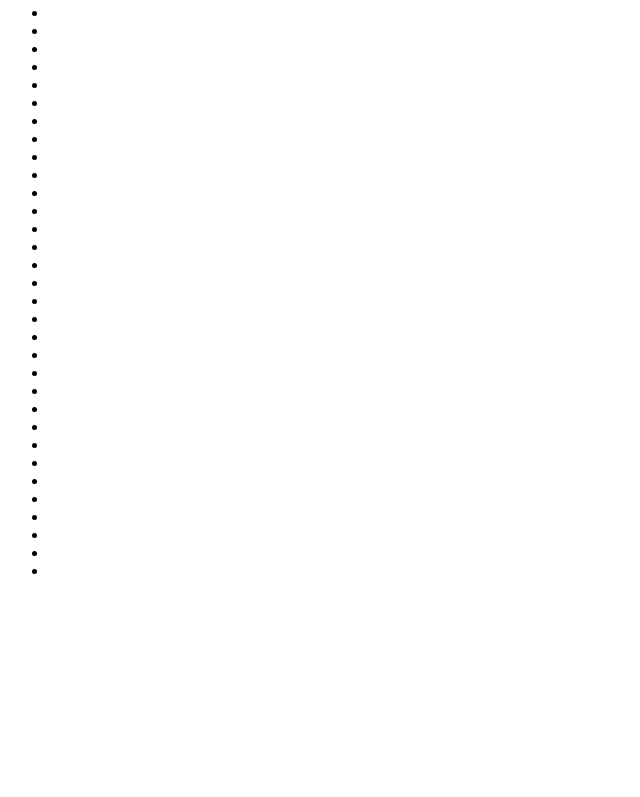
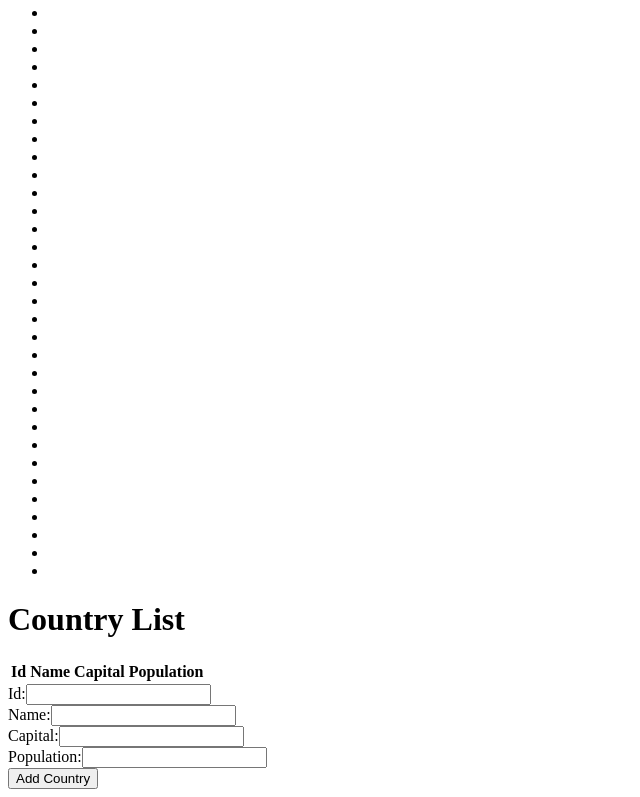
Before and after one commit to uaenaaaa/activity-15-angular-with-typescript-and-data-structures, an Angular app: page /country-list in a window 1280 px wide. Before the commit this address led to /. Shown: the part 336-1133 px from the top of the page, without its empty margins (0-640 px from the left). Before the commit the page ends 932 px from the top, so only its background shows below. Built offline with nearby package versions, Linux system fonts and the light colour scheme.

Commit message:
added: country list implementation

```diff
--- a/src/app/app.component.html
+++ b/src/app/app.component.html
@@ -10,7 +10,7 @@
 		<li><a href="/car-model-list">Car Model List</a></li>
 		<li><a href="/product-list">Product List</a></li>
 		<li><a href="/subject-list">Subject List</a></li>
-		<li><a href=""></a></li>
+		<li><a href="/country-list">Country List</a></li>
 		<li><a href=""></a></li>
 		<li><a href=""></a></li>
 		<li><a href=""></a></li>
--- a/src/app/app.routes.ts
+++ b/src/app/app.routes.ts
@@ -8,8 +8,9 @@ import { BookListComponent } from '@app/book-list/book-list.component';
 import { CityListComponent } from '@app/city-list/city-list.component';
 import { MovieListComponent } from '@app/movie-list/movie-list.component';
 import { CarModelListComponent } from '@app/car-model-list/card-mode-list.component';
-import { ProductListComponent } from './product-list/product-list.component';
-import { SubjectListComponent } from './subject-list/subject-list.component';
+import { ProductListComponent } from '@app/product-list/product-list.component';
+import { SubjectListComponent } from '@app/subject-list/subject-list.component';
+import { CountryListComponent } from '@app/country-list/country-list.component';
 
 export const routes: Routes = [
 	{
@@ -62,6 +63,11 @@ export const routes: Routes = [
 		component: SubjectListComponent,
 		path: 'subject-list',
 	},
+	{
+		title: 'Country List',
+		component: CountryListComponent,
+		path: 'country-list',
+	},
 ];
 
 @NgModule({
--- /dev/null
+++ b/src/app/country-list/country-list.component.html
@@ -0,0 +1,64 @@
+<!-- export default interface Country {
+	id: number;
+	name: string;
+	capital: string;
+	population: number;
+} -->
+<main>
+	<h1>Country List</h1>
+	<table>
+		<thead>
+			<tr>
+				<th>Id</th>
+				<th>Name</th>
+				<th>Capital</th>
+				<th>Population</th>
+			</tr>
+		</thead>
+		<tbody>
+			<tr *ngFor="let country of countries">
+				<td>{{ country.id }}</td>
+				<td>{{ country.name }}</td>
+				<td>{{ country.capital }}</td>
+				<td>{{ country.population }}</td>
+			</tr>
+		</tbody>
+	</table>
+	<div>
+		<label for="id">Id:</label>
+		<input
+			type="text"
+			id="id"
+			[(ngModel)]="id"
+			name="id"
+			required />
+	</div>
+	<div>
+		<label for="name">Name:</label>
+		<input
+			type="text"
+			id="name"
+			[(ngModel)]="name"
+			name="name"
+			required />
+	</div>
+	<div>
+		<label for="capital">Capital:</label>
+		<input
+			type="text"
+			id="capital"
+			[(ngModel)]="capital"
+			name="capital"
+			required />
+	</div>
+	<div>
+		<label for="population">Population:</label>
+		<input
+			type="number"
+			id="population"
+			[(ngModel)]="population"
+			name="population"
+			required />
+	</div>
+	<button (click)="addCountry()">Add Country</button>
+</main>
--- /dev/null
+++ b/src/app/country-list/country-list.component.ts
@@ -0,0 +1,34 @@
+import { Component } from '@angular/core';
+import { NgForOf } from '@angular/common';
+import { FormsModule } from '@angular/forms';
+import Country from '@app/interface/country-list';
+
+@Component({
+	selector: 'app-country-list',
+	standalone: true,
+	imports: [FormsModule, NgForOf],
+	templateUrl: './country-list.component.html',
+	styles: ``,
+})
+export class CountryListComponent {
+	countries: Country[] = [];
+
+	id: string = '';
+	name: string = '';
+	capital: string = '';
+	population: string = '';
+
+	addCountry(): void {
+		this.countries.push({
+			id: Number(this.id),
+			name: this.name,
+			capital: this.capital,
+			population: Number(this.population),
+		});
+
+		this.id = '';
+		this.name = '';
+		this.capital = '';
+		this.population = '';
+	}
+}
--- /dev/null
+++ b/src/app/interface/country-list.ts
@@ -0,0 +1,6 @@
+export default interface Country {
+	id: number;
+	name: string;
+	capital: string;
+	population: number;
+}
```
